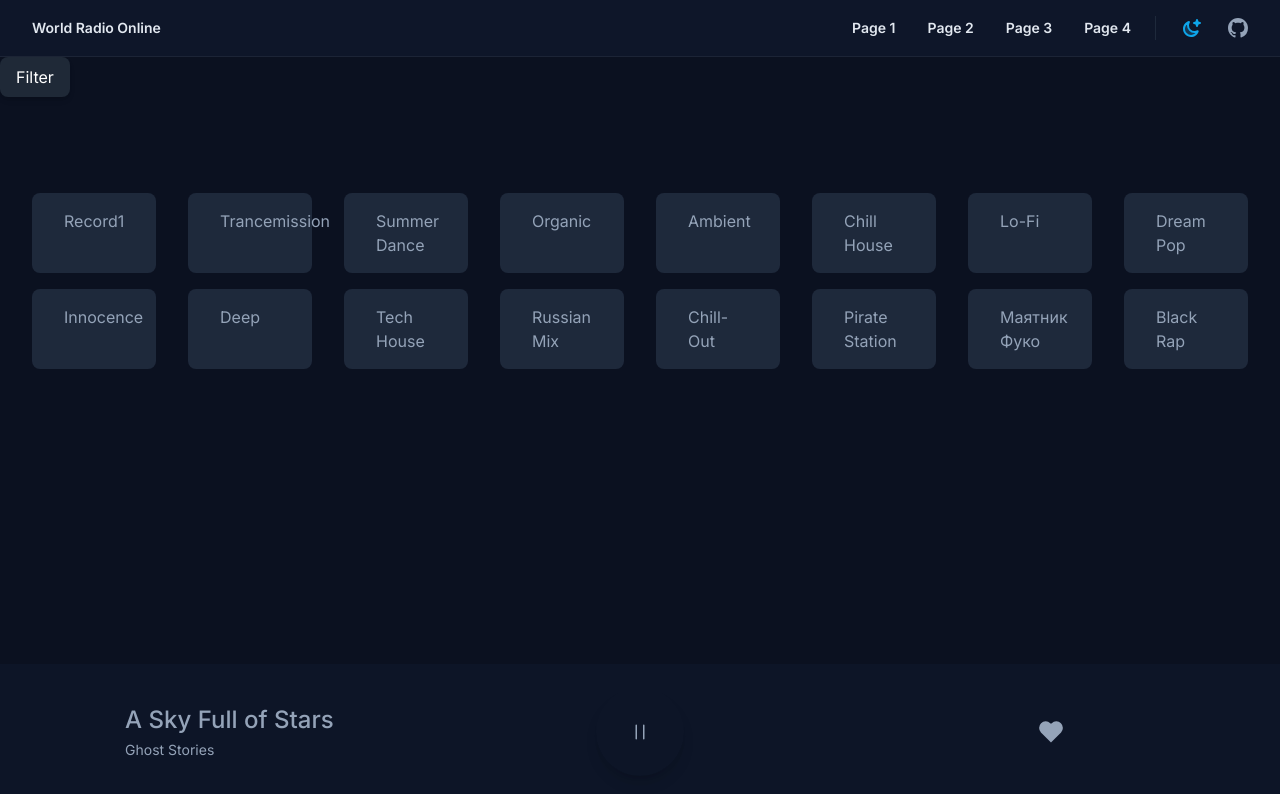
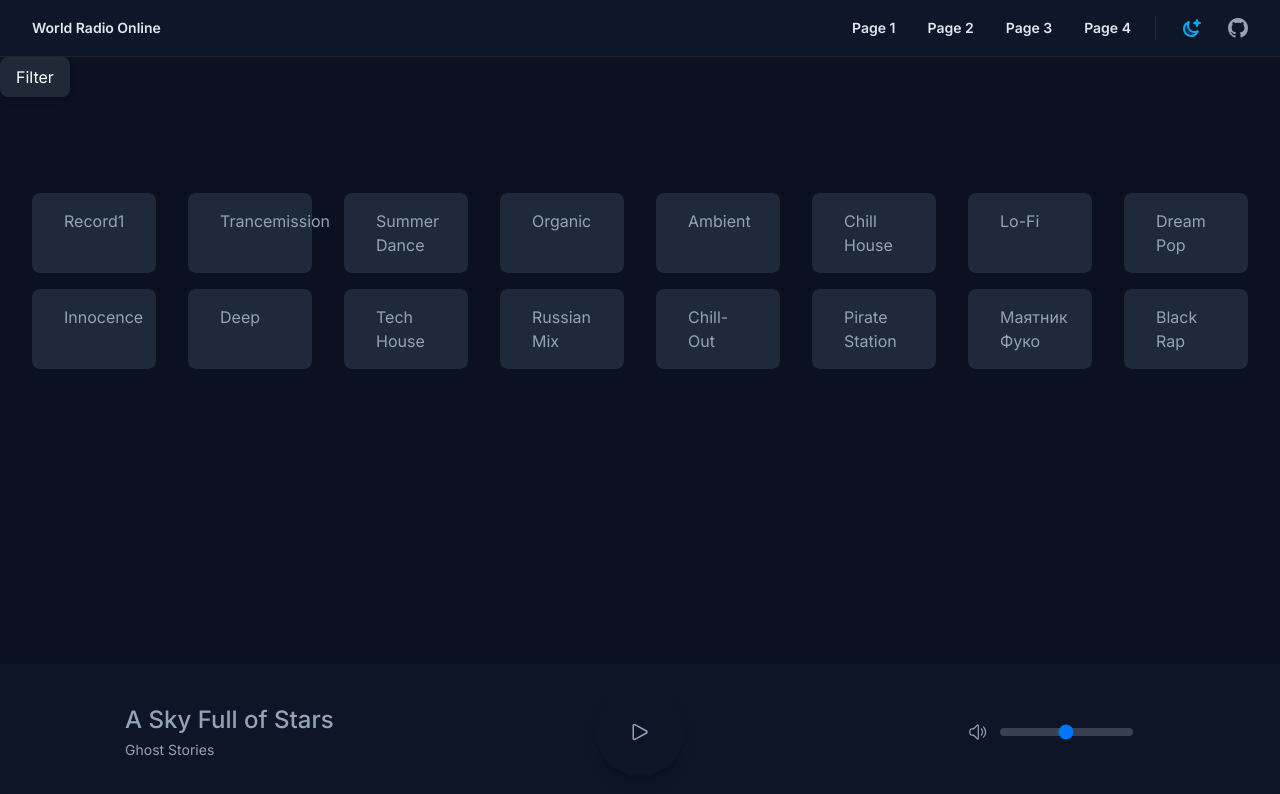
Before and after one commit to anbalabanov/just-to-train, a Next.js app: page / in a window 1280 px wide. Shown: the top 794 px of the page. Built offline with nearby package versions, Linux system fonts and the light colour scheme.

Commit message:
feat(*): add volume, add icons

```diff
--- /dev/null
+++ b/app/components/elements/Volume.tsx
@@ -0,0 +1,42 @@
+import React, { ChangeEvent } from "react";
+import { SpeakerWaveIcon } from "@heroicons/react/24/outline";
+import { SpeakerXMarkIcon } from "@heroicons/react/24/outline";
+import { useAppDispatch, useAppSelector } from "@/app/redux/hooks";
+import { setVolumeState, toggleMute } from "@/app/redux/slices/station-slice";
+
+export const Volume = () => {
+  const dispatch = useAppDispatch();
+  const volume = useAppSelector(
+    (store) => store.stationReducer.currentStation.volume,
+  );
+  const handleVolumeChange = ({ target }: ChangeEvent<HTMLInputElement>) => {
+    dispatch(setVolumeState(+target.value));
+  };
+
+  const handleMute = () => {
+    dispatch(toggleMute());
+  };
+
+  return (
+    <div className="flex items-center space-x-3">
+      <svg
+        xmlns="http://www.w3.org/2000/svg"
+        fill="none"
+        viewBox="0 0 24 24"
+        strokeWidth={1.5}
+        stroke="currentColor"
+        className="w-6 h-6 cursor-pointer"
+        onClick={handleMute}
+      >
+        {volume === 0 ? <SpeakerXMarkIcon /> : <SpeakerWaveIcon />}
+      </svg>
+      <input
+        id="default-range"
+        onChange={handleVolumeChange}
+        type="range"
+        value={volume}
+        className="w-full h-2 bg-gray-200 rounded-lg appearance-none cursor-pointer dark:bg-gray-700"
+      />
+    </div>
+  );
+};
--- a/app/components/layout/footer/footer.tsx
+++ b/app/components/layout/footer/footer.tsx
@@ -2,6 +2,9 @@
 import { useAppSelector } from "@/app/redux/hooks";
 import { radioList } from "@/app/radio";
 import useAudio from "@/app/hooks/useAudio";
+import { Volume } from "@/app/components/elements/Volume";
+import { PlayIcon } from "@heroicons/react/24/outline";
+import { PauseIcon } from "@heroicons/react/24/outline";
 
 function Footer() {
   const currentStationId = useAppSelector(
@@ -25,38 +28,14 @@ function Footer() {
               className="p-8 rounded-full bg-red-light shadow-lg cursor-pointer hover:text-sky-500 dark:hover:text-sky-400"
               onClick={toggle}
             >
-              <svg
-                xmlns="http://www.w3.org/2000/svg"
-                fill="none"
-                viewBox="0 0 24 24"
-                strokeWidth={1.5}
-                stroke="currentColor"
-                className="w-6 h-6"
-              >
-                {playing ? (
-                  <path
-                    strokeLinecap="round"
-                    strokeLinejoin="round"
-                    d="M5.25 5.653c0-.856.917-1.398 1.667-.986l11.54 6.348a1.125 1.125 0 010 1.971l-11.54 6.347a1.125 1.125 0 01-1.667-.985V5.653z"
-                  />
-                ) : (
-                  <path
-                    strokeLinecap="round"
-                    strokeLinejoin="round"
-                    d="M15.75 5.25v13.5m-7.5-13.5v13.5"
-                  />
-                )}
-              </svg>
+              {playing ? (
+                <PauseIcon className="w-6 h-6" />
+              ) : (
+                <PlayIcon className="w-6 h-6" />
+              )}
             </div>
             <div className="hover:text-sky-500 dark:hover:text-sky-400">
-              <svg
-                className="w-6 h-6"
-                fill="currentColor"
-                xmlns="http://www.w3.org/2000/svg"
-                viewBox="0 0 20 20"
-              >
-                <path d="M10 3.22l-.61-.6a5.5 5.5 0 0 0-7.78 7.77L10 18.78l8.39-8.4a5.5 5.5 0 0 0-7.78-7.77l-.61.61z" />
-              </svg>
+              <Volume />
             </div>
           </div>
         </div>
--- a/app/components/layout/header/header.tsx
+++ b/app/components/layout/header/header.tsx
@@ -146,7 +146,8 @@ function Header() {
             </div>
             <button
               type="button"
-              className="ml-auto text-slate-500 w-8 h-8 -my-1 flex items-center justify-center hover:text-slate-600 lg:hidden dark:text-slate-400 dark:hover:text-slate-300"
+              className="ml-auto text-slate-500 w-8 h-8 -my-1 flex items-center justify-center hover:text-slate-600
+              lg:hidden dark:text-slate-400 dark:hover:text-slate-300"
             >
               <span className="sr-only">Search</span>
               <svg
--- a/app/hooks/useAudio.tsx
+++ b/app/hooks/useAudio.tsx
@@ -1,6 +1,10 @@
 import { useEffect, useState, useRef } from "react";
+import { useAppSelector } from "@/app/redux/hooks";
 
 const useAudio = (url: string) => {
+  const volume = useAppSelector(
+    (store) => store.stationReducer.currentStation.volume,
+  );
   const [playing, setPlaying] = useState(false);
 
   const audioRef = useRef<null | HTMLAudioElement>(null);
@@ -38,6 +42,12 @@ const useAudio = (url: string) => {
     };
   }, [audioRef]);
 
+  useEffect(() => {
+    if (audioRef.current) {
+      audioRef.current.volume = volume / 100;
+    }
+  }, [volume]);
+
   return { playing, toggle };
 };
 
--- a/app/redux/slices/station-slice.ts
+++ b/app/redux/slices/station-slice.ts
@@ -5,6 +5,7 @@ export interface StationState {
     id?: number;
     name: string;
     url: string;
+    volume: number;
   };
 }
 
@@ -12,6 +13,7 @@ const initialState: StationState = {
   currentStation: {
     name: "",
     url: "",
+    volume: 50,
   },
 };
 
@@ -22,9 +24,17 @@ export const stationSlice = createSlice({
     setCurrentStationIdState(state, action) {
       state.currentStation.id = action.payload;
     },
+    setVolumeState(state, action) {
+      state.currentStation.volume = action.payload;
+    },
+    toggleMute(state) {
+      const { volume } = state.currentStation;
+      state.currentStation.volume = volume === 0 ? 50 : 0;
+    },
   },
 });
 
-export const { setCurrentStationIdState } = stationSlice.actions;
+export const { setCurrentStationIdState, setVolumeState, toggleMute } =
+  stationSlice.actions;
 
 export default stationSlice.reducer;
--- a/package.json
+++ b/package.json
@@ -9,6 +9,7 @@
     "lint": "next lint"
   },
   "dependencies": {
+    "@heroicons/react": "^2.0.18",
     "@reduxjs/toolkit": "^1.9.6",
     "@types/node": "20.6.3",
     "@types/react": "18.2.22",
```
Also changed, not shown: 1 other file (tests, documents, lock files or other folders).
